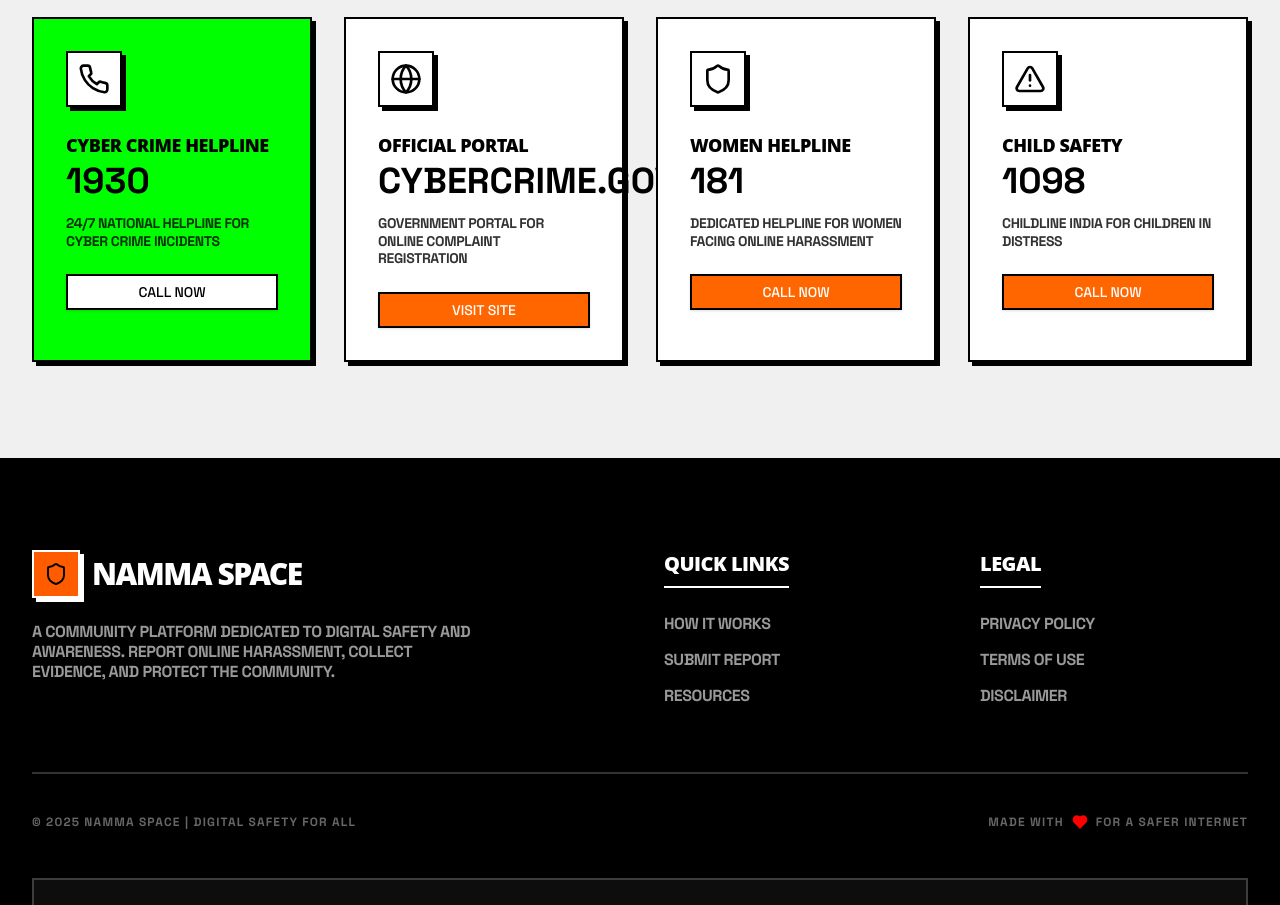
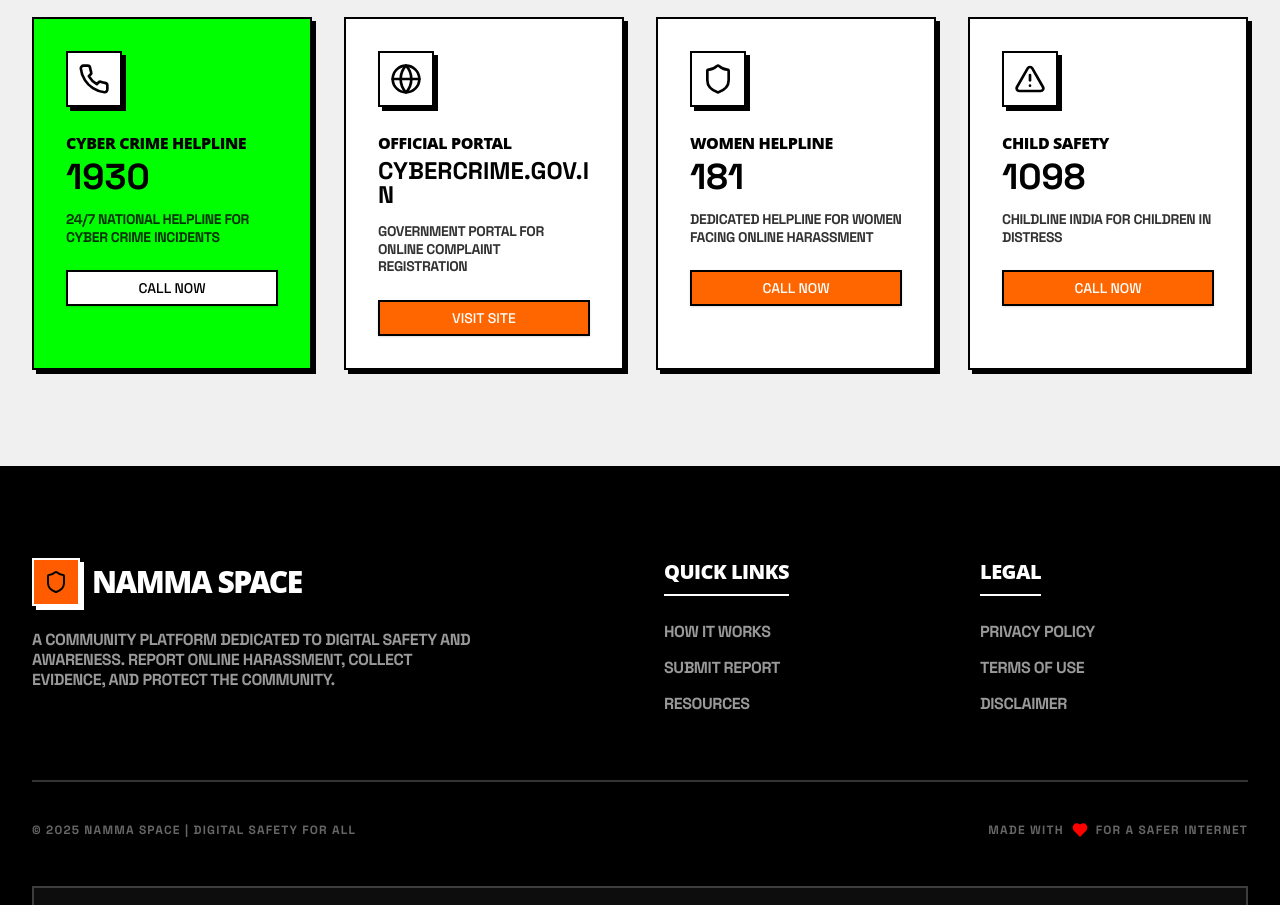
Before and after one commit to prajit07/namma_space, a React (Vite) app: page / in a window 1280 px wide. Shown: the part 4400-5305 px from the top of the page. Built offline with nearby package versions, Linux system fonts and the light colour scheme; no server answers; the database is empty; the HTML template or start-up script is replaced by a standard one.

Commit message:
fix: resources section text overflow and button color sync

```diff
--- a/src/components/ResourcesSection.tsx
+++ b/src/components/ResourcesSection.tsx
@@ -75,10 +75,10 @@ const ResourcesSection = () => {
               <div className="w-14 h-14 border-2 border-foreground bg-white flex items-center justify-center mb-6 shadow-[4px_4px_0px_0px_rgba(0,0,0,1)]">
                 <resource.icon className="w-8 h-8 text-foreground" />
               </div>
-              <h3 className="font-display text-lg font-black mb-1 uppercase tracking-tight">
+              <h3 className="font-display text-base font-black mb-1 uppercase tracking-tight truncate">
                 {resource.title}
               </h3>
-              <p className="text-4xl font-black mb-4 uppercase leading-none">
+              <p className={`font-black mb-4 uppercase leading-none break-all ${resource.value.length > 15 ? 'text-2xl' : 'text-4xl'}`}>
                 {resource.value}
               </p>
               <p className="text-sm font-bold opacity-80 mb-6 uppercase tracking-tight leading-tight">
```
